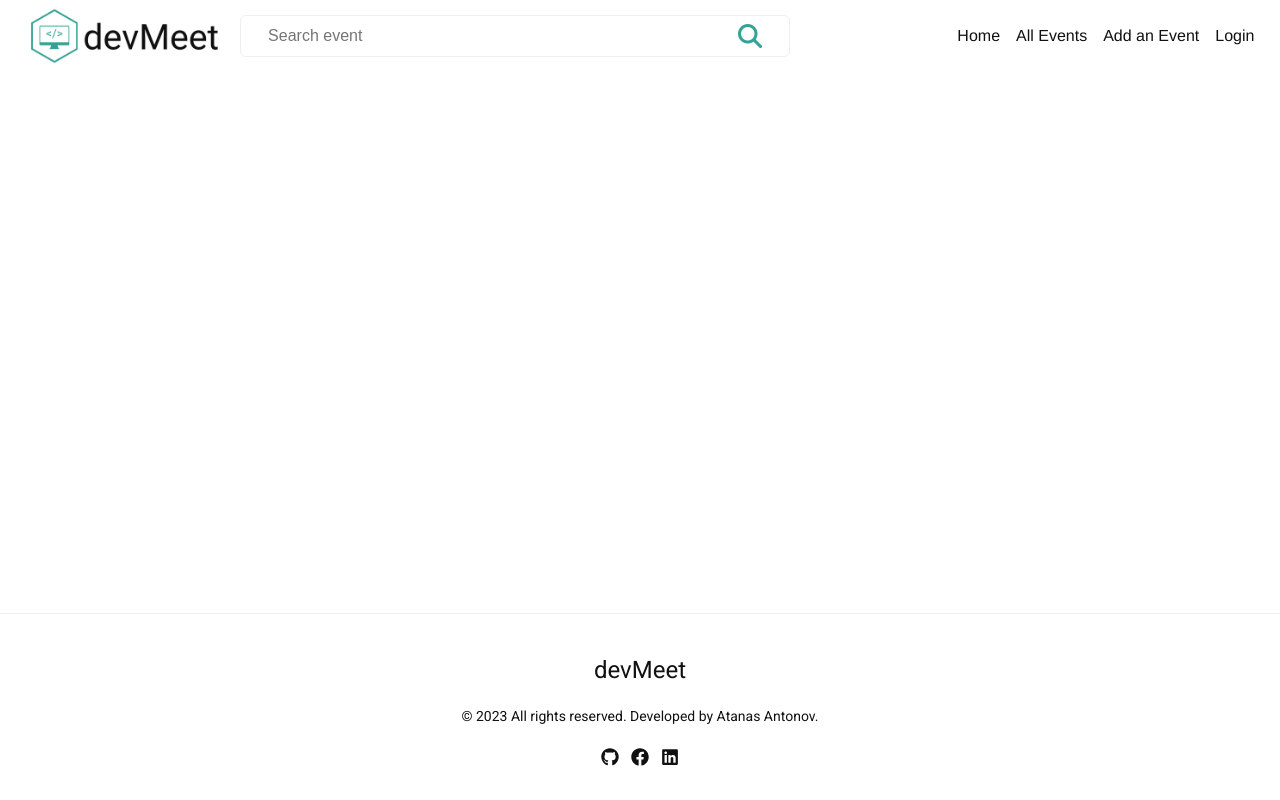
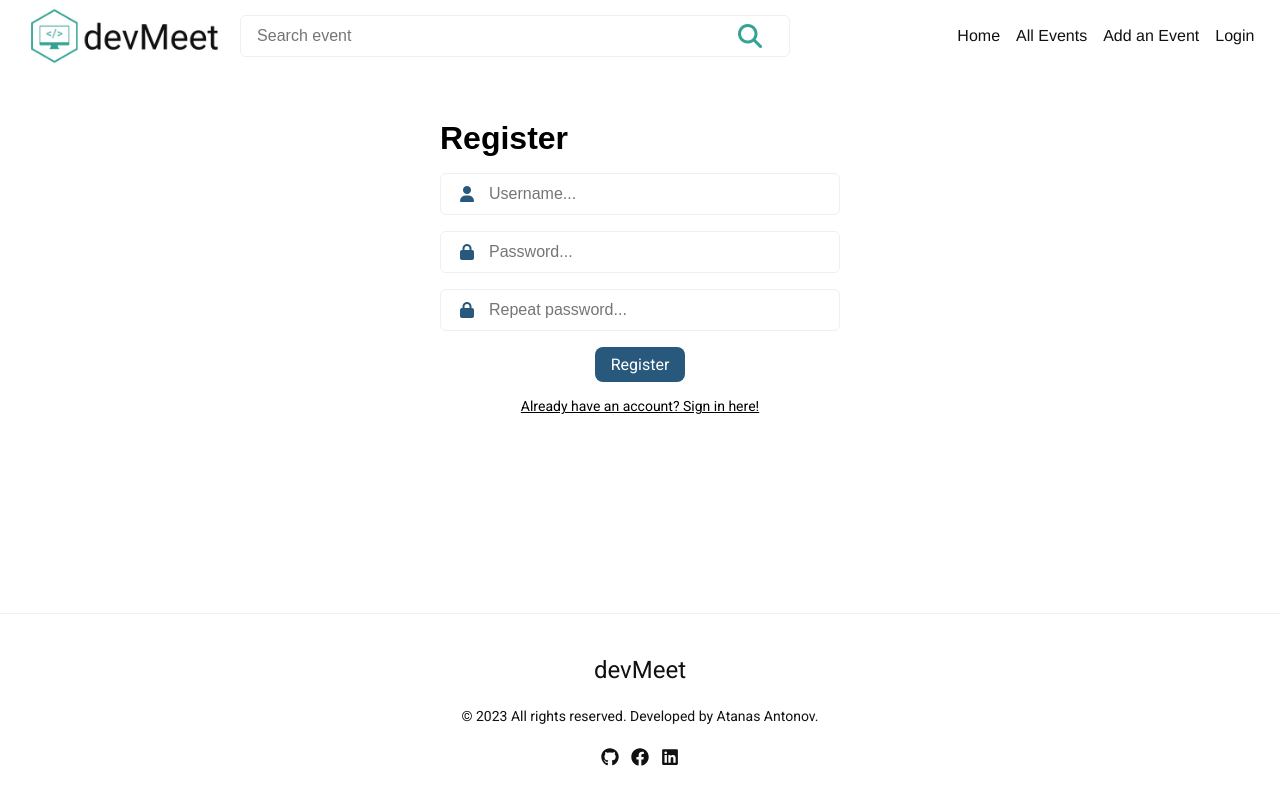
Before and after one commit to AntonovAtanas/DevMeet, a React (Vite) app: page /user/register in a window 1280 px wide. Built offline with nearby package versions, Linux system fonts and the light colour scheme.

Commit message:
Add register component

```diff
--- a/src/App.jsx
+++ b/src/App.jsx
@@ -5,6 +5,7 @@ import Footer from './core/Footer/Footer';
 import AllEvents from './features/Events/All-Events/AllEvents';
 import { Route, Routes } from 'react-router-dom';
 import Login from './features/User/Login/Login';
+import Register from './features/User/Register/Register';
 
 function App() {
     return (
@@ -15,6 +16,7 @@ function App() {
                     <Route path="/" element={<Home />} />
                     <Route path="/events" element={<AllEvents />} />
                     <Route path="/user/login" element={<Login />} />
+                    <Route path="/user/register" element={<Register />} />
                 </Routes>
             </main>
             <Footer />
--- a/src/core/Header/Navigation/navigation.css
+++ b/src/core/Header/Navigation/navigation.css
@@ -9,7 +9,3 @@
     text-decoration: none;
     color: #111111;
 }
-
-.default-input {
-    padding-left: 5%;
-}
--- a/src/core/Header/Searchbar/searchbar.css
+++ b/src/core/Header/Searchbar/searchbar.css
@@ -14,3 +14,7 @@
     right: 5%;
     transform: translateY(-50%);
 }
+
+.search-bar .default-input {
+    padding-left: 3%;
+}
--- a/src/features/User/Login/login.css
+++ b/src/features/User/Login/login.css
@@ -13,10 +13,6 @@ h1 {
     display: flex;
     flex-direction: column;
     gap: 1em;
-}
-
-.login-form form .input-wrapper input::placeholder {
-    padding-left: 7%;
 }
 
 .input-wrapper {
--- /dev/null
+++ b/src/features/User/Register/Register.jsx
@@ -0,0 +1,54 @@
+import { Link } from 'react-router-dom';
+
+export default function Register() {
+    return (
+        <div className="login-form">
+            <h1>Register</h1>
+            <form>
+                <div className="input-wrapper">
+                    <i
+                        className="fa-solid fa-user"
+                        style={{ color: '#28587B' }}
+                    ></i>
+                    <input
+                        type="text"
+                        name="username"
+                        placeholder="Username..."
+                        className="default-input"
+                    />
+                </div>
+                <div className="input-wrapper">
+                    <i
+                        className="fa-solid fa-lock"
+                        style={{ color: '#28587B' }}
+                    ></i>
+                    <input
+                        type="text"
+                        name="password"
+                        placeholder="Password..."
+                        className="default-input"
+                    />
+                </div>
+                <div className="input-wrapper">
+                    <i
+                        className="fa-solid fa-lock"
+                        style={{ color: '#28587B' }}
+                    ></i>
+                    <input
+                        type="text"
+                        name="repeatPassword"
+                        placeholder="Repeat password..."
+                        className="default-input"
+                    />
+                </div>
+
+                <button className="button-main login-button">Register</button>
+            </form>
+            <Link to="/user/login">
+                <p className="register-redirect">
+                    Already have an account? Sign in here!
+                </p>
+            </Link>
+        </div>
+    );
+}
```
